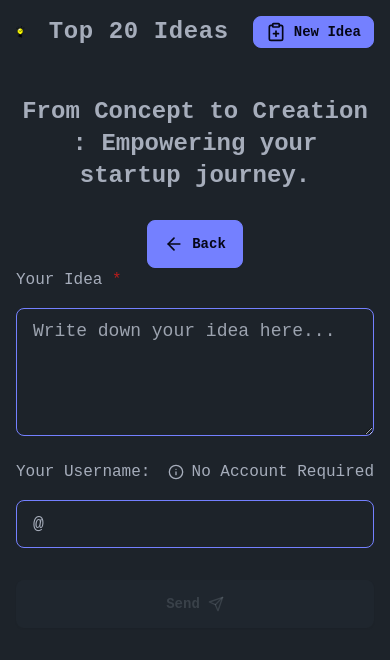
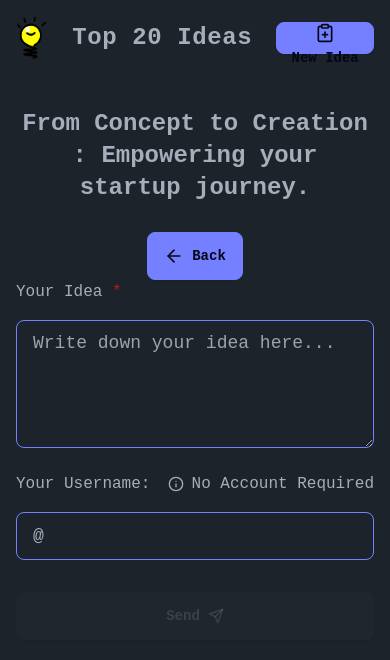
Before and after one commit to rishiigupta04/IdeaGo-App, a React (Vite) app: page /new in a window 390 px wide. Shown: the top 660 px of the page. Built offline with nearby package versions, Linux system fonts and the light colour scheme.

Commit message:
new add idea btn added to the very bottom

```diff
--- a/src/Screens/Home/HomeScreen.jsx
+++ b/src/Screens/Home/HomeScreen.jsx
@@ -7,6 +7,7 @@ import { db } from "../../../utils/drizzle";
 import { Ideas } from "../../../utils/schema";
 import { desc } from "drizzle-orm";
 import IdeaList from "./components/IdeaList";
+import NewIdeaBtn from "./components/NewIdeaBtn";
 
 const HomeScreen = () => {
   const params = useLocation();
@@ -38,6 +39,9 @@ const HomeScreen = () => {
       <Hero />
       <Tabs />
       <IdeaList ideaList={ideaList} refreshData={getAllIdeas} />
+      <div className="flex w-100 justify-center py-3  ">
+        <NewIdeaBtn />
+      </div>
     </div>
   );
 };
--- a/src/Screens/Home/components/Header.jsx
+++ b/src/Screens/Home/components/Header.jsx
@@ -1,6 +1,7 @@
 import React from "react";
-import { ClipboardPlus } from "lucide-react";
+
 import { useNavigate } from "react-router-dom/dist";
+import NewIdeaBtn from "./NewIdeaBtn";
 
 const Header = () => {
   const navigation = useNavigate();
@@ -13,15 +14,7 @@ const Header = () => {
         <h2 className="text-2xl lg:text-5xl text-nowrap font-bold tracking-wide">
           Top 20 Ideas
         </h2>
-        <button
-          onClick={() => {
-            navigation("/new");
-          }}
-          className="btn btn-primary btn-sm sm:btn-md"
-        >
-          <ClipboardPlus size={20} />
-          New Idea
-        </button>
+        <NewIdeaBtn />
       </div>
     </>
   );
--- /dev/null
+++ b/src/Screens/Home/components/NewIdeaBtn.jsx
@@ -0,0 +1,19 @@
+import React from "react";
+import { ClipboardPlus } from "lucide-react";
+const NewIdeaBtn = () => {
+  return (
+    <div>
+      <button
+        onClick={() => {
+          navigation("/new");
+        }}
+        className="btn btn-primary btn-sm sm:btn-md"
+      >
+        <ClipboardPlus size={20} />
+        New Idea
+      </button>
+    </div>
+  );
+};
+
+export default NewIdeaBtn;
```
